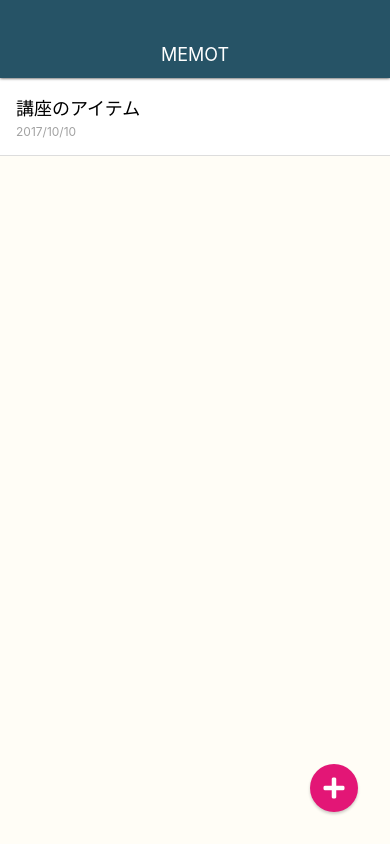
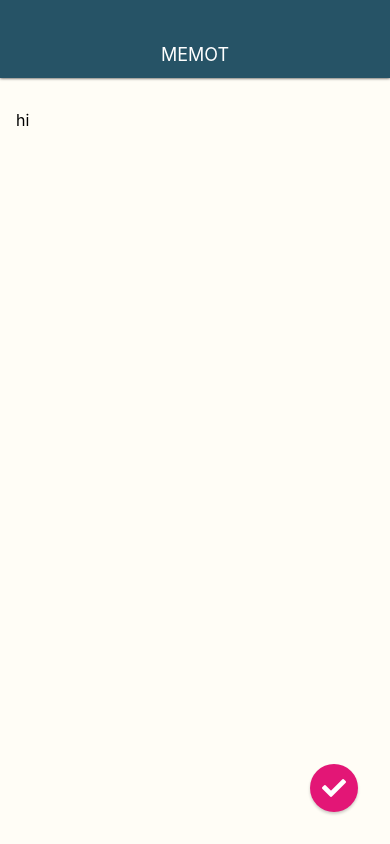
Before and after one commit to ryuseikakujo/MemoApp, a React Native app: screen / in a window 390 px wide. Built offline with nearby package versions, Linux system fonts and the light colour scheme.

Commit message:
Create MemoEditScreen

```diff
--- a/App.js
+++ b/App.js
@@ -1,14 +1,15 @@
 import React from "react";
 import { StyleSheet, View } from "react-native";
-import { MemoListScreen } from "./src/screens";
 import { AppBar } from "./src/components";
+// import { MemoListScreen } from "./src/screens";
 // import { MemoDetailScreen } from "./src/screens";
+import { MemoEditScreen } from "./src/screens";
 
 export default function App() {
   return (
     <View style={styles.container}>
       <AppBar />
-      <MemoListScreen />
+      <MemoEditScreen />
     </View>
   );
 }
--- a/src/elements/CircleButton.js
+++ b/src/elements/CircleButton.js
@@ -8,6 +8,7 @@ const CustomIcon = createIconSet(
   {
     pencil: "\uf303",
     plus: "\uf067",
+    check: "\uf00c",
   },
   "FontAwesome"
 );
--- /dev/null
+++ b/src/screens/MemoEditScreen.js
@@ -0,0 +1,31 @@
+import React, { Component } from "react";
+import { StyleSheet, View, TextInput } from "react-native";
+import { CircleButton } from "../elements";
+
+class MemoEditScreen extends Component {
+  render() {
+    return (
+      <View style={styles.container}>
+        <TextInput style={styles.memoEditInput} multiline value="hi" />
+        <CircleButton name="check"></CircleButton>
+      </View>
+    );
+  }
+}
+
+const styles = StyleSheet.create({
+  container: {
+    flex: 1,
+    width: "100%",
+  },
+  memoEditInput: {
+    flex: 1,
+    paddingTop: 32,
+    paddingLeft: 16,
+    paddingRight: 16,
+    paddingBottom: 16,
+    fontSize: 16,
+  },
+});
+
+export default MemoEditScreen;
--- a/src/screens/index.js
+++ b/src/screens/index.js
@@ -1,2 +1,3 @@
 export { default as MemoListScreen } from "./MemoListScreen";
 export { default as MemoDetailScreen } from "./MemoDetailScreen";
+export { default as MemoEditScreen } from "./MemoEditScreen";
```
